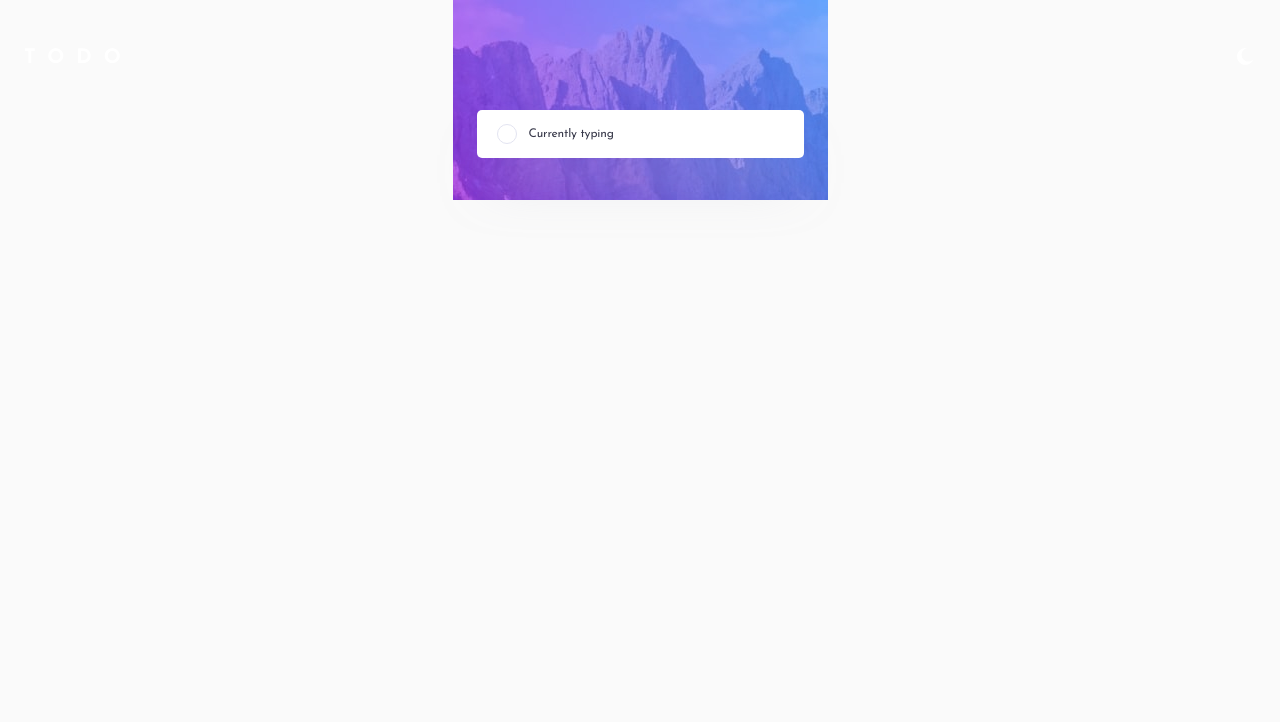
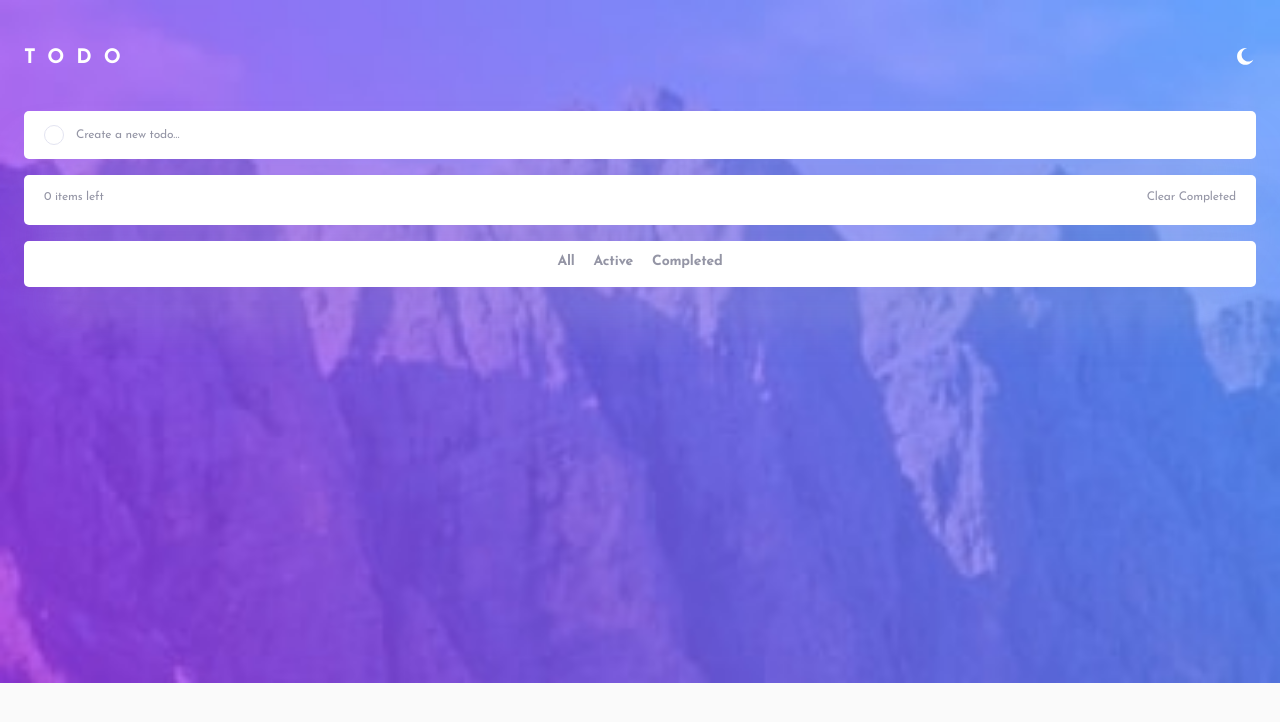
Before and after one commit to tchkoidze/Todo-app, a React (Vite) app: page / in a window 1280 px wide. Shown: the top 722 px of the page. Built offline with nearby package versions, Linux system fonts and the light colour scheme.

Commit message:
add x remove function and adder function  to  todo list

```diff
--- a/src/App.css
+++ b/src/App.css
@@ -12,11 +12,13 @@
   flex-direction: column;
 
   height: 100%;
+  padding: 0 24px;
 }
 
 .light {
   background-color: #fafafa;
   background-image: url("./assets/images/bg-mobile-light.jpg");
+  background-size: 100%;
   background-repeat: no-repeat;
   background-position-x: center;
 }
@@ -24,6 +26,21 @@
 .dark {
   background-color: #171823;
   background-image: url("./assets/images/bg-mobile-dark.jpg");
+  background-size: 100%;
   background-repeat: no-repeat;
   background-position-x: center;
 }
+
+@media (min-width: 1440px) {
+  .App {
+    padding: 0 450px;
+  }
+
+  .light {
+    background-image: url("./assets/images/bg-desktop-light.jpg");
+  }
+
+  .dark {
+    background-image: url("./assets/images/bg-desktop-dark.jpg");
+  }
+}
--- a/src/App.jsx
+++ b/src/App.jsx
@@ -2,16 +2,33 @@ import { useState } from "react";
 import "./App.css";
 import Header from "./header";
 import CreateToDo from "./createtodo";
+import ToDoList from "./todoList";
 
 function App() {
   const [mode, setMode] = useState(true);
+  const [todo, setTodo] = useState([]);
+  const [completed, setCompleted] = useState(false);
 
   console.log(mode);
+  console.log(todo);
 
   return (
     <div className={`App ${mode ? "light" : "dark"} `}>
       <Header mode={mode} setMode={setMode}></Header>
-      <CreateToDo mode={mode} setMode={setMode}></CreateToDo>
+      <CreateToDo
+        mode={mode}
+        todo={todo}
+        markCompleted={completed}
+        setMode={setMode}
+        setTodo={setTodo}
+        setMarkCompleted={setCompleted}
+      ></CreateToDo>
+      <ToDoList
+        mode={mode}
+        todo={todo}
+        setMode={setMode}
+        setTodo={setTodo}
+      ></ToDoList>
     </div>
   );
 }
--- a/src/createtodo.css
+++ b/src/createtodo.css
@@ -3,7 +3,7 @@
   align-items: center;
   align-self: center;
   gap: 12px;
-  width: 327px;
+  width: 100%;
   height: 48px;
   background: #ffffff;
   box-shadow: 0px 35px 50px -15px rgba(194, 195, 214, 0.5);
@@ -22,7 +22,7 @@
 }
 
 .dark {
-  background-color: #25273d;
+  /*background-color: #25273d;*/
 }
 
 .dark-box {
@@ -35,6 +35,13 @@
   background: #ffffff;
   box-shadow: 0px 35px 50px -15px rgba(194, 195, 214, 0.5);
   border-radius: 5px;
+}
+
+#create {
+  font-weight: 400;
+  font-size: 12px;
+  line-height: 12px;
+  letter-spacing: -0.166667px;
 }
 
 .create-light {
@@ -55,3 +62,15 @@
 .create-dark::placeholder {
   color: #767992;
 }
+
+@media (min-width: 1440px) {
+  .create-todo-box {
+    height: 64px;
+    margin: 48px 0 24px;
+  }
+  #create {
+    font-size: 18px;
+    line-height: 18px;
+    letter-spacing: -0.25px;
+  }
+}
--- a/src/createtodo.jsx
+++ b/src/createtodo.jsx
@@ -11,6 +11,14 @@ function CreateToDo(props) {
           width: "20px",
           height: "20px",
           borderRadius: "50%",
+          background: props.markCompleted
+            ? "url('./src/assets/images/icon-check.svg') no-repeat  center,  linear-gradient(135deg, #55DDFF 0%, #C058F3 100%)"
+            : null,
+        }}
+        onClick={() => {
+          props.markCompleted
+            ? props.setMarkCompleted(false)
+            : props.setMarkCompleted(true);
         }}
       ></label>
       <input
@@ -18,15 +26,27 @@ function CreateToDo(props) {
         id="create"
         className={props.mode ? "create-light" : "create-dark"}
         placeholder="Create a new todo…"
-        value={"Currently typing"}
         style={{
           border: "none",
           fontFamily: "Josefin Sans",
-          fontWeight: 400,
-          fontSize: "12px",
-          lineHeight: "12px",
-          letterSpacing: "-0.166667px",
+
           outline: "none",
+        }}
+        onKeyDown={(event) => {
+          if (event.key === "Enter") {
+            props.setTodo([
+              ...props.todo,
+              {
+                text: event.target.value,
+                done: props.markCompleted,
+                id: Date.now(),
+              },
+            ]);
+            props.setMarkCompleted(false);
+
+            console.log(props.todo);
+            event.target.value = "";
+          }
         }}
       />
     </div>
@@ -34,3 +54,8 @@ function CreateToDo(props) {
 }
 
 export default CreateToDo;
+
+/*onKeyDown={(event) => {
+          if (event.key === "Enter") {
+          }
+        }}*/
--- /dev/null
+++ b/src/header.css
@@ -0,0 +1,21 @@
+.header {
+  margin-top: 48px;
+}
+
+h1 {
+  font-size: 20px;
+  line-height: 20px;
+  letter-spacing: 12px;
+}
+
+@media (min-width: 1440px) {
+  .header {
+    margin-top: 70px;
+  }
+
+  h1 {
+    font-size: 40px;
+    line-height: 40px;
+    letter-spacing: 15px;
+  }
+}
--- a/src/header.jsx
+++ b/src/header.jsx
@@ -1,3 +1,5 @@
+import "./header.css";
+
 function Header(props) {
   return (
     <div
@@ -5,16 +7,12 @@ function Header(props) {
       style={{
         display: "flex",
         justifyContent: "space-between",
-
-        padding: "48px 24px 0 24px",
       }}
     >
       <h1
         style={{
           fontWeight: 700,
-          fontSize: "20px",
-          lineHeight: "20px",
-          letterSpacing: "12px",
+
           color: "#FFFFFF",
         }}
       >
--- a/src/index.css
+++ b/src/index.css
@@ -1,8 +1,9 @@
 :root {
   font-family: "Josefin Sans", sans-serif;
+  font-size: 12px;
   line-height: 12px;
   font-weight: 400;
-
+  letter-spacing: -0.166667px;
   color-scheme: light dark;
   color: rgba(255, 255, 255, 0.87);
   background-color: #242424;
@@ -27,3 +28,11 @@ body {
   width: 100vw;
   height: 100vh;
 }
+
+@media (min-width: 1440px) {
+  :root {
+    font-size: 18px;
+    line-height: 18px;
+    letter-spacing: -0.25px;
+  }
+}
--- /dev/null
+++ b/src/todoList.css
@@ -0,0 +1,165 @@
+.todo-list-container {
+  /*color: #d1d2da;*/
+  display: flex;
+  flex-direction: column;
+  gap: 16px;
+  border-radius: 5px;
+}
+
+.todo-list-container-light {
+  /*background: #ffffff;
+  box-shadow: 0px 35px 50px -15px rgba(194, 195, 214, 0.5);*/
+  color: #494c6b;
+}
+
+.todo-list-container-dark {
+  /*background: #25273d;
+  box-shadow: 0px 35px 50px -15px rgba(0, 0, 0, 0.5);*/
+  color: #c8cbe7;
+}
+
+.list-light {
+  background: #ffffff;
+  box-shadow: 0px 35px 50px -15px rgba(194, 195, 214, 0.5);
+  color: #494c6b;
+}
+.list-dark {
+  background: #25273d;
+  box-shadow: 0px 35px 50px -15px rgba(0, 0, 0, 0.5);
+  color: #c8cbe7;
+}
+
+.todo-list-info {
+  display: flex;
+  justify-content: space-between;
+  padding: 16px 20px 22px 20px;
+}
+
+.list-item {
+  display: flex;
+  align-items: center;
+  justify-content: space-between;
+  padding: 16px 20px;
+}
+
+.list-item-light {
+  border-bottom: 1px solid #e3e4f1;
+}
+
+.list-item-dark {
+  border-bottom: 1px solid #393a4b;
+}
+
+.completed-checker {
+  width: 20px;
+  height: 20px;
+  border-radius: 50%;
+}
+
+.completed-checker:hover {
+  border-image: linear-gradient(#f6b73c, #4d9f0c) 30/2px;
+}
+
+.completed-checker-light {
+  border: 1px solid #e3e4f1;
+}
+
+.completed-checker-dark {
+  border: 1px solid #393a4b;
+}
+
+.todo-txt:hover {
+  cursor: pointer;
+}
+
+.list-info-btns-light {
+  color: #9495a5;
+}
+
+.list-info-btns-light:hover {
+  cursor: pointer;
+  color: #494c6b;
+}
+
+.list-info-btns-dark {
+  color: #5b5e7e;
+}
+
+.list-info-btns-dark:hover {
+  cursor: pointer;
+  color: #e3e4f1;
+}
+
+.list-info-mobile {
+  display: flex;
+  align-items: center;
+  justify-content: center;
+  gap: 19px;
+  padding: 15px 0 19px;
+  border-radius: 5px;
+}
+
+.list-info-desktop {
+  display: none;
+}
+
+.list-info-mobile-light {
+  background: #ffffff;
+  box-shadow: 0px 35px 50px -15px rgba(194, 195, 214, 0.5);
+}
+
+.list-info-mobile-dark {
+  background: #25273d;
+  box-shadow: 0px 35px 50px -15px rgba(0, 0, 0, 0.5);
+}
+
+.list-filter {
+  font-weight: 700;
+  font-size: 14px;
+  letter-spacing: -0.194444px;
+}
+
+.list-filter-light {
+  color: #9495a5;
+}
+
+.list-filter-light:hover {
+  cursor: pointer;
+  color: #494c6b;
+}
+
+.list-filter-dark {
+  color: #5b5e7e;
+}
+
+.list-filter-dark:hover {
+  cursor: pointer;
+  color: #e3e4f1;
+}
+
+@media (min-width: 1440px) {
+  .todo-list-info {
+    font-size: 14px;
+    line-height: 14px;
+    letter-spacing: -0.194444px;
+    padding: 16px 24px 20px 24px;
+  }
+
+  .list-item {
+    padding: 20px 24px;
+  }
+
+  .completed-checker {
+    width: 24px;
+    height: 24px;
+  }
+
+  .list-info-mobile {
+    display: none;
+  }
+
+  .list-info-desktop {
+    display: flex;
+    gap: 19px;
+  }
+}
--- /dev/null
+++ b/src/todoList.jsx
@@ -0,0 +1,170 @@
+import "./todoList.css";
+
+function ToDoList(props) {
+  //const items = props.todo;
+  const keys = 0;
+
+  return (
+    <div
+      className={`todo-list-container ${
+        props.mode ? "todo-list-container-light" : "todo-list-container-dark"
+      }`}
+    >
+      <ul
+        className={props.mode ? "list-light" : "list-dark"}
+        style={{ listStyle: "none", borderRadius: "5px" }}
+      >
+        {props.todo.map((item, index) => {
+          return (
+            <li
+              className={`list-item ${
+                props.mode ? "list-item-light" : "list-item-dark"
+              }`}
+              style={{
+                color: props.mode
+                  ? item.done
+                    ? "#D1D2DA"
+                    : null
+                  : item.done
+                  ? "#4D5067"
+                  : null,
+              }}
+              key={item.id}
+            >
+              <div
+                style={{ display: "flex", alignItems: "center", gap: "12px" }}
+              >
+                <div
+                  className={`completed-checker ${
+                    props.mode
+                      ? "completed-checker-light"
+                      : "completed-checker-dark"
+                  }`}
+                  style={{
+                    background: item.done
+                      ? "url('./src/assets/images/icon-check.svg') no-repeat  center, linear-gradient(135deg, #55DDFF 0%, #C058F3 100%)"
+                      : null,
+                  }}
+                  onClick={() => {
+                    const checkComplitness = [...props.todo].map((y) => {
+                      if (y.id === item.id) {
+                        return {
+                          ...y,
+                          done: !y.done,
+                        };
+                      } else {
+                        return y;
+                      }
+                    });
+                    props.setTodo(checkComplitness);
+                  }}
+                ></div>{" "}
+                <p className="todo-txt">{item.text}</p>
+              </div>
+              <svg
+                xmlns="http://www.w3.org/2000/svg"
+                width="12"
+                height="12"
+                viewBox="0 0 18 18"
+                onClick={() => {
+                  const newnTodoLst = [...props.todo].filter(
+                    (x) => x.id !== item.id
+                  );
+                  props.setTodo(newnTodoLst);
+                }}
+              >
+                <path
+                  fill="#494C6B"
+                  fillRule="evenodd"
+                  d="M16.97 0l.708.707L9.546 8.84l8.132 8.132-.707.707-8.132-8.132-8.132 8.132L0 16.97l8.132-8.132L0 .707.707 0 8.84 8.132 16.971 0z"
+                />
+              </svg>
+            </li>
+          );
+        })}
+        <div className="todo-list-info" style={{ display: "flex" }}>
+          <p
+            className={
+              props.mode ? "list-info-btns-light" : "list-info-btns-dark"
+            }
+          >
+            {" "}
+            <span>{props.todo.length}</span> items left
+          </p>
+          <div
+            className={`list-info-desktop ${
+              props.mode ? "list-info-mobile-light" : "list-info-mobile-dark"
+            }`}
+          >
+            <p
+              className={`list-filter ${
+                props.mode ? "list-filter-light" : "list-filter-dark"
+              }`}
+              onClick={(e) => (e.target.style.color = "blue")}
+            >
+              All
+            </p>
+            <p
+              className={`list-filter ${
+                props.mode ? "list-filter-light" : "list-filter-dark"
+              }`}
+            >
+              Active
+            </p>
+            <p
+              className={`list-filter ${
+                props.mode ? "list-filter-light" : "list-filter-dark"
+              }`}
+            >
+              Completed
+            </p>
+          </div>
+          <p
+            className={
+              props.mode ? "list-info-btns-light" : "list-info-btns-dark"
+            }
+            onClick={() => {
+              const complitedList = [...props.todo].filter((z) => !z.done);
+              props.setTodo(complitedList);
+            }}
+          >
+            Clear Completed
+          </p>
+        </div>
+      </ul>
+      <div
+        className={`list-info-mobile ${
+          props.mode ? "list-info-mobile-light" : "list-info-mobile-dark"
+        }`}
+      >
+        <p
+          className={`list-filter ${
+            props.mode ? "list-filter-light" : "list-filter-dark"
+          }`}
+        >
+          All
+        </p>
+        <p
+          className={`list-filter ${
+            props.mode ? "list-filter-light" : "list-filter-dark"
+          }`}
+        >
+          Active
+        </p>
+        <p
+          className={`list-filter ${
+            props.mode ? "list-filter-light" : "list-filter-dark"
+          }`}
+        >
+          Completed
+        </p>
+      </div>
+    </div>
+  );
+}
+
+export default ToDoList;
+
+/*const listItems = props.todo.map((item) => {
+    <li>item</li>;
+  });*/
```
